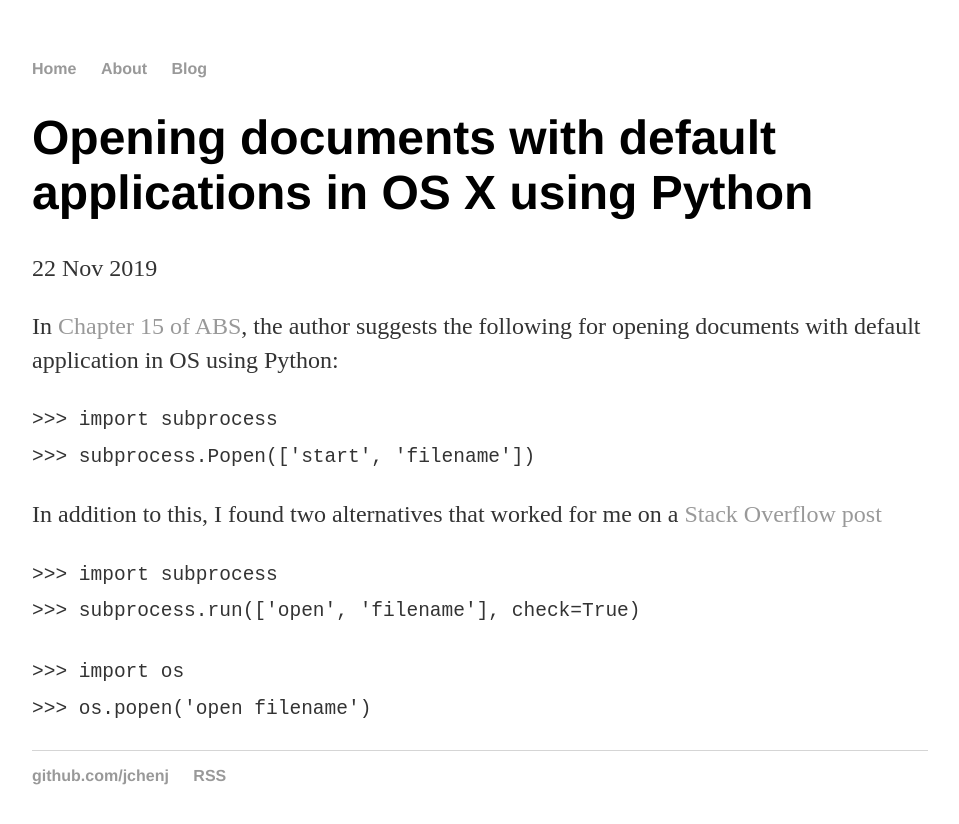
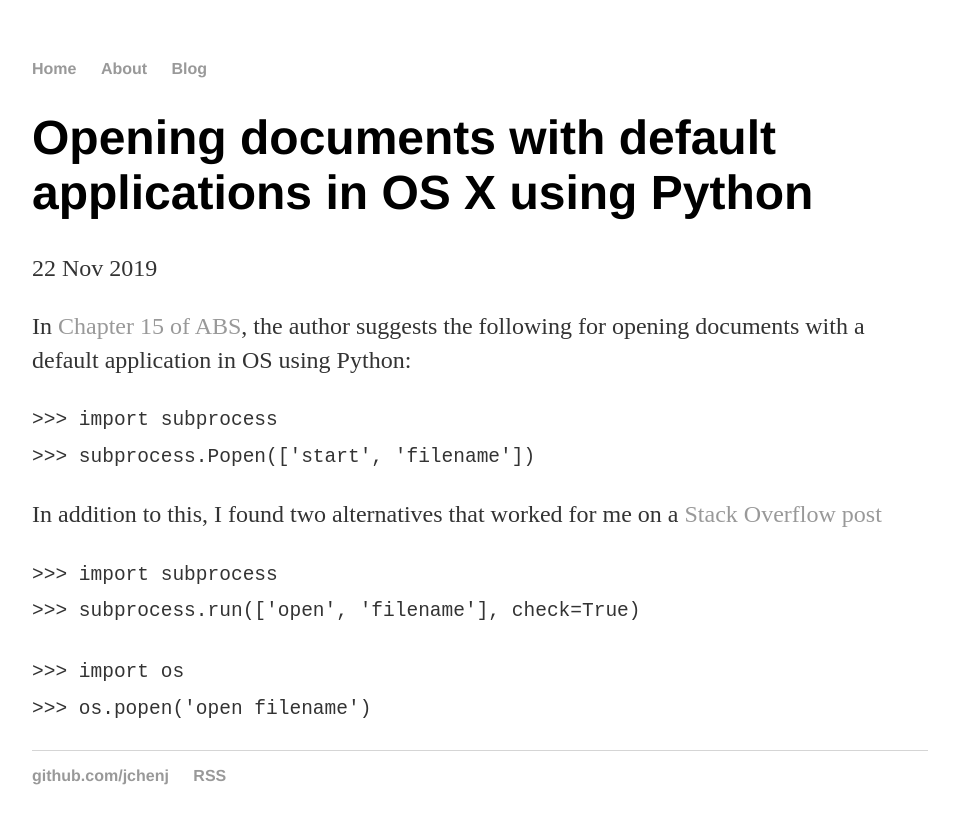
Before and after one commit to jchenj/jchenj.github.io, a Jekyll site: the page built from _posts/2019-11-22-opening-doc-with-default-application-osx-python.md, in a window 1280 px wide. Shown: the top 824 px of the page, without its empty margins (160-1119 px from the left). Built offline with Jekyll 4.4.1, drawn with Linux system fonts in a browser that asks for light colours.

```diff
--- a/_posts/2019-11-22-opening-doc-with-default-application-osx-python.md
+++ b/_posts/2019-11-22-opening-doc-with-default-application-osx-python.md
@@ -4,7 +4,7 @@ title: "Opening documents with default applications in OS X using Python"
 date: 2019-11-22
 ---
 
-In [Chapter 15 of ABS](https://automatetheboringstuff.com/chapter15/), the author suggests the following for opening documents with default application in OS using Python:
+In [Chapter 15 of ABS](https://automatetheboringstuff.com/chapter15/), the author suggests the following for opening documents with a default application in OS using Python:
 
 `>>> import subprocess`\\
 `>>> subprocess.Popen(['start', 'filename'])`
```
